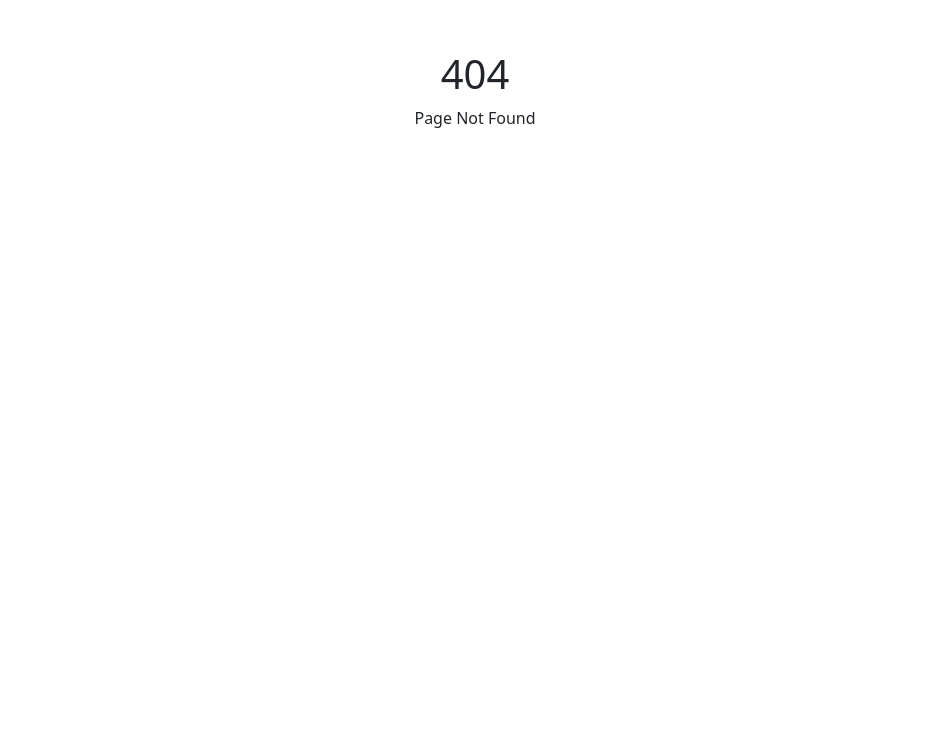
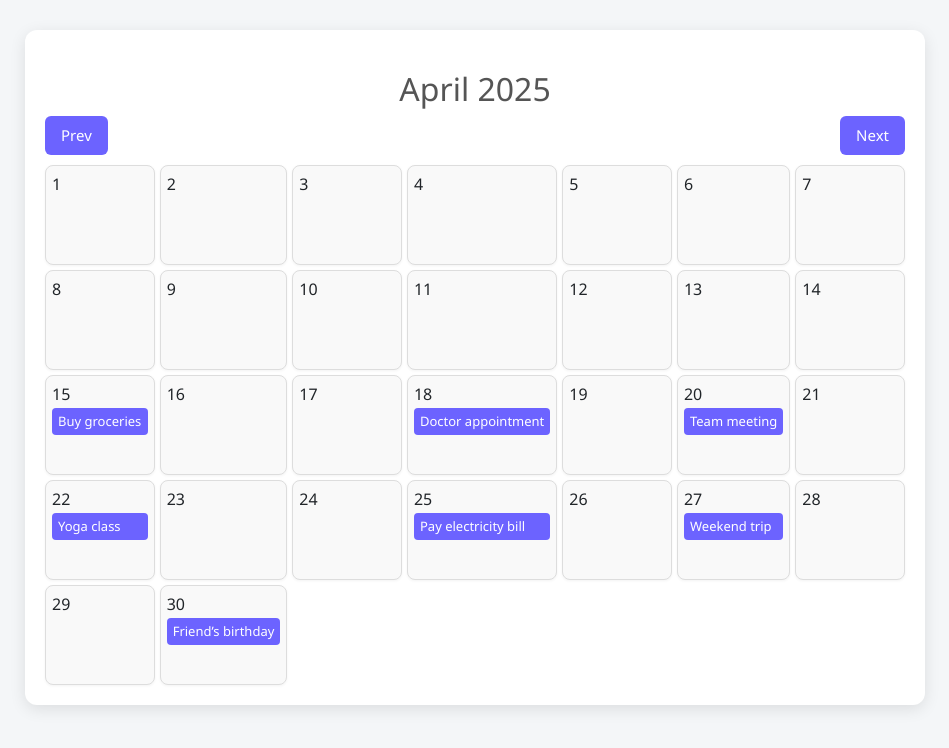
Before and after one commit to niteshpal-25/TodoApp-ui, a React (Create React App) app: page /calender in a window 1280 px wide. Before the commit this address had no page. Shown: the top 748 px of the page, without its empty margins (165-1114 px from the left). Built offline with nearby package versions, Linux system fonts and the light colour scheme.

Commit message:
updated design of the admin page and added calender view for the created todos

```diff
--- a/public/index.html
+++ b/public/index.html
@@ -24,7 +24,7 @@
       work correctly both with client-side routing and a non-root public URL.
       Learn how to configure a non-root public URL by running `npm run build`.
     -->
-    <title>React App</title>
+    <title>Todo App</title>
   </head>
   <body>
     <noscript>You need to enable JavaScript to run this app.</noscript>
--- a/src/App.js
+++ b/src/App.js
@@ -8,6 +8,7 @@
 import ProtectedRoute from "./Components/ProtectedRoute";
 import UserPage from "./Components/UserPage";
 import Profile from "./Components/Profile";
+import CalenderHoliday from "./Components/CalenderHoliday";
 
 function App() {
   return (
@@ -18,6 +19,7 @@
         <Route path="/login" element={<Login />} />
         <Route path="/Profile" element={<Profile />} />
         <Route path="/signup" element={<SignUp />} />
+        <Route path="/calender" element={<CalenderHoliday />} />
 
         {/* Protected Route */}
         <Route
--- a/src/Components/AdminPage.jsx
+++ b/src/Components/AdminPage.jsx
@@ -3,7 +3,8 @@
 import CreateUserForm from "./CreateUserForm";
 import "../styles/AdminPage.css";
 import { FontAwesomeIcon } from '@fortawesome/react-fontawesome';
-import { faEdit, faTrash, faUser, faListCheck, faUserPlus } from '@fortawesome/free-solid-svg-icons';
+import { faEdit, faTrash, faUser, faListCheck, faUserPlus, faPlus, faCalendar } from '@fortawesome/free-solid-svg-icons';
+import CalenderHoliday from "./CalenderHoliday";
 
 const AdminPage = () => {
   const [showMenu, setShowMenu] = useState(false);
@@ -83,6 +84,10 @@
     setShowForm(true);
   };
 
+  const setCalenderForm=()=>{
+    window.location.href = "/calender";
+  }
+
   const handleLogout = () => {
     localStorage.removeItem("token");
     localStorage.removeItem("role");
@@ -112,18 +117,43 @@
           <button className="nav-link text-start btn text-white" onClick={() => setShowForm(true)}>
             <FontAwesomeIcon icon={faUserPlus} className="me-2" /> Create User
           </button>
+
+          <button className={`nav-link text-start btn text-white ${activeTab === "calender" ? "active-menu" : "text-white"}`} onClick={() => setCalenderForm(true)}>
+            <FontAwesomeIcon icon={faCalendar} className="me-2" /> Calender
+          </button>
           <hr className="text-white" />
           <button className="nav-link text-start btn text-white" onClick={handleProfileDetais}>
             <i className="bi bi-person-circle me-2"></i> Profile
-          </button>
-          <button className="nav-link text-start btn text-white" onClick={handleLogout}>
-            <i className="bi bi-box-arrow-right me-2"></i> Logout
           </button>
         </nav>
       </div>
 
       {/* Main Content */}
       <div className="flex-grow-1 p-4">
+      <header className="d-flex justify-content-between align-items-center bg-dark text-white p-2 header" style={{ position: "relative" }}>
+            <h2 className="mb-0"></h2>
+            <div className="d-flex align-items-center">
+              <div className="position-relative">
+                <button
+                  className="btn btn-secondary rounded-circle d-flex justify-content-center align-items-center"
+                  style={{ width: "40px", height: "40px" }}
+                  onClick={() => setShowMenu(!showMenu)}
+                >
+                  {localStorage.getItem("username").substring(0, 1).toUpperCase()}
+                </button>
+                {showMenu && (
+                  <div className="position-absolute bg-white text-dark p-3 rounded shadow-lg border" style={{ right: 10, top: "45px", minWidth: "160px" }}>
+                    <button
+                      className="btn btn-light w-100 text-danger fw-semibold d-flex align-items-center justify-content-center border rounded-pill shadow-sm"
+                      onClick={handleLogout}
+                    >
+                      <i className="bi bi-box-arrow-right me-2 fs-5 text-danger"></i> Logout
+                    </button>
+                  </div>
+                )}
+              </div>
+            </div>
+          </header>
         <h2>{activeTab === "users" ? "List of Users" : "List of Todos"}</h2>
         {error && <p className="text-danger">{error}</p>}
 
@@ -153,10 +183,10 @@
               <table className="table table-bordered table-striped">
                 <thead className="table-dark">
                   <tr>
-                    <th style={{textAlign:"center"}}>Username</th>
-                    <th style={{textAlign:"center"}}>Email</th>
-                    <th style={{textAlign:"center"}}>Role</th>
-                    <th style={{textAlign:"center"}}>Actions</th>
+                    <th style={{ textAlign: "center" }}>Username</th>
+                    <th style={{ textAlign: "center" }}>Email</th>
+                    <th style={{ textAlign: "center" }}>Role</th>
+                    <th style={{ textAlign: "center" }}>Actions</th>
                   </tr>
                 </thead>
                 <tbody>
@@ -165,7 +195,7 @@
                       <td>{user.username}</td>
                       <td>{user.email}</td>
                       <td>{user.role}</td>
-                      <td style={{textAlign:"center"}}>
+                      <td style={{ textAlign: "center" }}>
                         <FontAwesomeIcon icon={faEdit} className="btn btn-ops btn-outline-success me-2" onClick={() => handleEdituser(user.id, user.username, user.first_name, user.last_name, user.email, user.role)} />
                         <FontAwesomeIcon icon={faTrash} className="btn btn-ops btn-outline-danger me-2" onClick={() => handleDeleteUser(user.id)} />
                       </td>
@@ -191,11 +221,11 @@
               <table className="table table-bordered table-striped">
                 <thead className="table-dark">
                   <tr>
-                    <th style={{textAlign:"center"}}>Title</th>
-                    <th style={{textAlign:"center"}}>Description</th>
-                    <th style={{textAlign:"center"}}>Priority</th>
-                    <th style={{textAlign:"center"}}>Complete</th>
-                    <th style={{textAlign:"center"}}>Actions</th>
+                    <th style={{ textAlign: "center" }}>Title</th>
+                    <th style={{ textAlign: "center" }}>Description</th>
+                    <th style={{ textAlign: "center" }}>Priority</th>
+                    <th style={{ textAlign: "center" }}>Complete</th>
+                    <th style={{ textAlign: "center" }}>Actions</th>
                   </tr>
                 </thead>
                 <tbody>
@@ -205,8 +235,8 @@
                       <td>{todo.description}</td>
                       <td>{todo.priority}</td>
                       <td>{todo.complete.toString()}</td>
-                      <td style={{textAlign:"center"}}>
-                          <FontAwesomeIcon icon={faTrash} className="btn btn-ops btn-outline-danger me-2"
+                      <td style={{ textAlign: "center" }}>
+                        <FontAwesomeIcon icon={faTrash} className="btn btn-ops btn-outline-danger me-2"
                           onClick={() => handleDeleteTodo(todo.id)} />
                       </td>
                     </tr>
@@ -218,6 +248,13 @@
             )}
           </div>
         )}
+
+
+        {activeTab === "calender" && (
+          <div className="table-responsive mt-3 scrollable-table" style={{ maxHeight: "400px" }}>
+            <CalenderHoliday></CalenderHoliday>
+          </div>
+        )}
       </div>
     </div>
   );
--- /dev/null
+++ b/src/Components/CalenderHoliday.jsx
@@ -0,0 +1,105 @@
+import React, { useState } from "react";
+import '../styles/CalenderHoliday.css'
+
+function CalenderHoliday() {
+  const [task, setTask] = useState("");
+  const [date, setDate] = useState("");
+  // const [tasks, setTasks] = useState([]);
+  const [tasks, setTasks] = useState([
+    { task: "Buy groceries", date: "2025-04-15" },
+    { task: "Doctor appointment", date: "2025-04-18" },
+    { task: "Team meeting", date: "2025-04-20" },
+    { task: "Yoga class", date: "2025-04-22" },
+    { task: "Pay electricity bill", date: "2025-04-25" },
+    { task: "Weekend trip", date: "2025-04-27" },
+    { task: "Friend’s birthday", date: "2025-04-30" },
+    { task: "Submit project report", date: "2025-02-05" },
+    { task: "Parent-teacher meeting", date: "2025-02-08" },
+    { task: "Dinner with friends", date: "2025-02-12" },
+    { task: "Valentine's Day", date: "2025-02-14" },
+    { task: "Monthly review meeting", date: "2025-02-20" },
+    { task: "Car service appointment", date: "2025-02-23" },
+    { task: "Book club session", date: "2025-02-28" },
+    { task: "Team building event", date: "2025-03-03" },
+    { task: "Dentist appointment", date: "2025-03-07" },
+    { task: "Buy new laptop", date: "2025-03-10" },
+    { task: "Friend’s wedding", date: "2025-03-15" },
+    { task: "Pay rent", date: "2025-03-01" },
+    { task: "Client presentation", date: "2025-03-21" },
+    { task: "Go hiking", date: "2025-03-30" },
+  ]);
+  const [monthOffset, setMonthOffset] = useState(0); // 0 = current month
+
+  const addTask = (e) => {
+    e.preventDefault();
+    if (task && date) {
+      setTasks([...tasks, { task, date }]);
+      setTask("");
+      setDate("");
+    }
+  };
+
+  const getMonthYear = (offset) => {
+    const today = new Date();
+    const currentMonth = today.getMonth() + offset;
+    const year = today.getFullYear() + Math.floor(currentMonth / 12);
+    const month = ((currentMonth % 12) + 12) % 12; // Ensures positive month
+    const monthName = new Date(year, month).toLocaleString("default", {
+      month: "long",
+    });
+    return `${monthName} ${year}`;
+  };
+
+  const goToNextMonth = () => {
+    setMonthOffset(monthOffset + 1);
+  };
+
+  const goToPreviousMonth = () => {
+    setMonthOffset(monthOffset - 1);
+  };
+
+  return (
+    <div className="app">
+      <h2>{getMonthYear(monthOffset)}</h2>
+      <div className="controls">
+        <button onClick={goToPreviousMonth}>Prev</button>
+        <button onClick={goToNextMonth}>Next</button>
+      </div>
+
+      <div className="calendar">{generateCalendar(tasks, monthOffset)}</div>
+    </div>
+  );
+}
+
+// Modified to accept monthOffset
+const generateCalendar = (tasks, monthOffset) => {
+  const today = new Date();
+  const currentMonth = today.getMonth() + monthOffset;
+  const year = today.getFullYear() + Math.floor(currentMonth / 12);
+  const month = ((currentMonth % 12) + 12) % 12; // Always get positive month
+  const daysInMonth = new Date(year, month + 1, 0).getDate();
+
+  let calendar = [];
+  for (let day = 1; day <= daysInMonth; day++) {
+    const dateStr = `${year}-${String(month + 1).padStart(2, "0")}-${String(
+      day
+    ).padStart(2, "0")}`;
+    const dayTasks = tasks.filter((t) => t.date === dateStr);
+
+    calendar.push(
+      <div className="day" key={day}>
+        <div className="date">{day}</div>
+        <div className="tasks">
+          {dayTasks.map((t, index) => (
+            <div key={index} className="task">
+              {t.task}
+            </div>
+          ))}
+        </div>
+      </div>
+    );
+  }
+  return calendar;
+};
+
+export default CalenderHoliday;
--- a/src/Components/UserPage.jsx
+++ b/src/Components/UserPage.jsx
@@ -103,6 +103,7 @@
       {/* Header */}
       <header className="d-flex justify-content-between align-items-center bg-dark text-white p-3 header">
         <h2>Todo App</h2>
+
         <div className="d-flex align-items-center">
           <button className="btn btn-primary me-2" onClick={() => setShowForm(true)}><FontAwesomeIcon icon={faPlus} className="me-2" />Create Todo</button>
           <div className="position-relative">
--- a/src/styles/AdminPage.css
+++ b/src/styles/AdminPage.css
@@ -35,7 +35,7 @@
 }
 
 .header {
-  position: sticky;
+  position: relative;
   top: 0;
   z-index: 1050;
 }
--- /dev/null
+++ b/src/styles/CalenderHoliday.css
@@ -0,0 +1,132 @@
+/* App.css */
+
+body {
+    font-family: 'Segoe UI', Tahoma, Geneva, Verdana, sans-serif;
+    background-color: #f4f6f8;
+    margin: 0;
+    padding: 0;
+  }
+
+  .app {
+    max-width: 900px;
+    margin: 30px auto;
+    padding: 20px;
+    background-color: #ffffff;
+    border-radius: 12px;
+    box-shadow: 0 4px 16px rgba(0, 0, 0, 0.1);
+  }
+
+  h1 {
+    text-align: center;
+    color: #333;
+  }
+
+  h2 {
+    text-align: center;
+    color: #555;
+    margin-top: 20px;
+  }
+
+  .form {
+    display: flex;
+    justify-content: center;
+    gap: 10px;
+    margin-bottom: 20px;
+  }
+
+  .form input, .form button {
+    padding: 10px;
+    border-radius: 6px;
+    border: 1px solid #ccc;
+    font-size: 16px;
+  }
+
+  .form input:focus {
+    outline: none;
+    border-color: #6c63ff;
+  }
+
+  .form button {
+    background-color: #6c63ff;
+    color: white;
+    border: none;
+    cursor: pointer;
+    transition: background 0.3s ease;
+  }
+
+  .form button:hover {
+    background-color: #5a54d1;
+  }
+
+  .controls {
+    display: flex;
+    justify-content: space-between;
+    margin-bottom: 10px;
+  }
+
+  .controls button {
+    padding: 8px 16px;
+    font-size: 15px;
+    border: none;
+    background-color: #6c63ff;
+    color: white;
+    border-radius: 6px;
+    cursor: pointer;
+  }
+
+  .controls button:hover {
+    background-color: #5a54d1;
+  }
+
+  .calendar {
+    display: grid;
+    grid-template-columns: repeat(7, 1fr);
+    gap: 5px;
+  }
+
+  .weekday-header {
+    display: contents;
+  }
+
+  .weekday {
+    text-align: center;
+    font-weight: bold;
+    padding: 10px 0;
+    color: #444;
+    background-color: #eef1f4;
+  }
+
+  .day {
+    background-color: #f9f9f9;
+    border: 1px solid #ddd;
+    min-height: 100px;
+    padding: 6px;
+    border-radius: 8px;
+    box-shadow: 0 1px 3px rgba(0,0,0,0.05);
+    display: flex;
+    flex-direction: column;
+  }
+
+  .day.empty {
+    background-color: transparent;
+    border: none;
+    box-shadow: none;
+  }
+
+  .date-number {
+    font-weight: bold;
+    margin-bottom: 4px;
+    color: #333;
+  }
+
+  .task {
+    background-color: #6c63ff;
+    color: white;
+    padding: 4px 6px;
+    margin: 2px 0;
+    border-radius: 4px;
+    font-size: 13px;
+    overflow: hidden;
+    text-overflow: ellipsis;
+    white-space: nowrap;
+  }
```
Also changed, not shown: src/styles/UserPage.css (+0 -11 lines).
